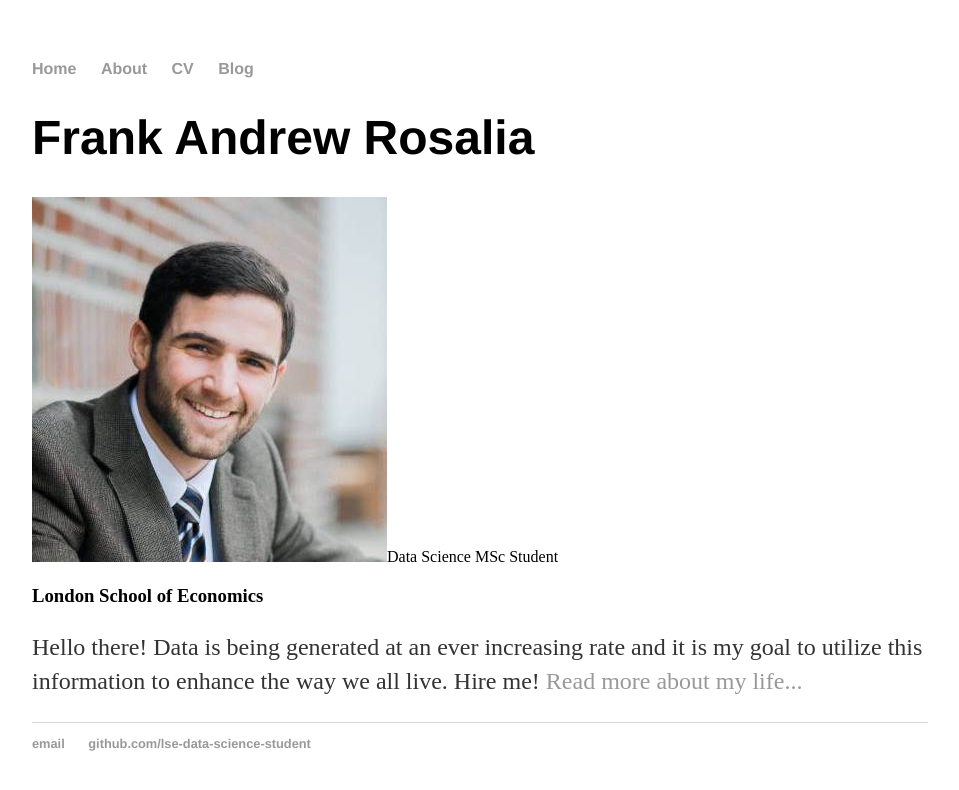
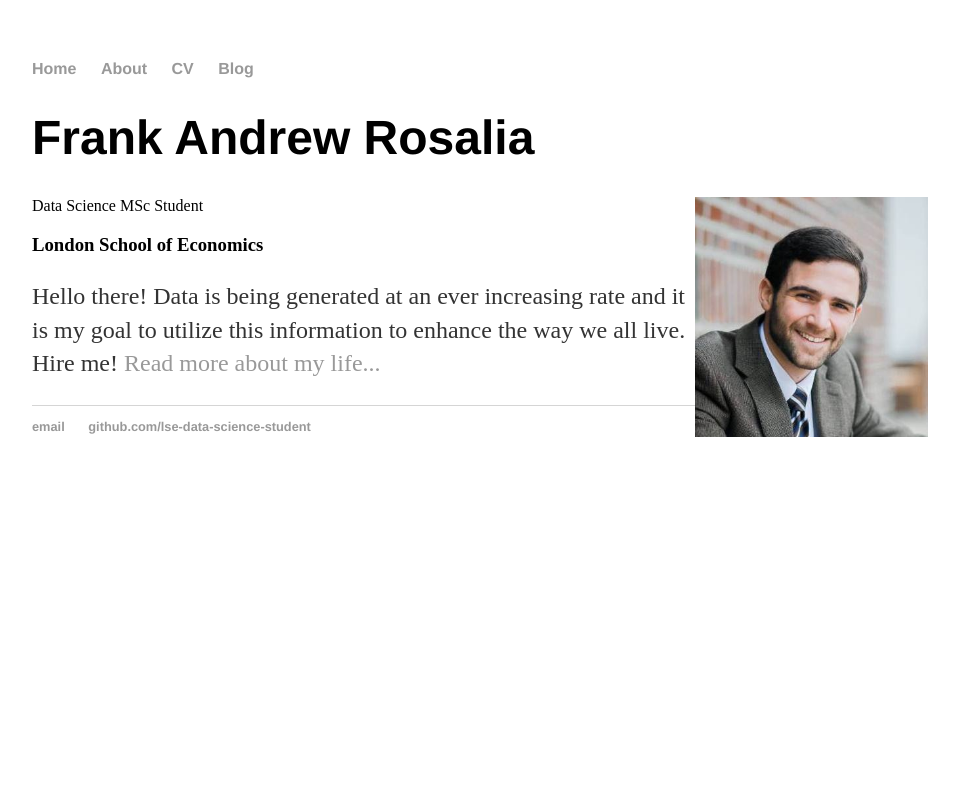
Before and after one commit to frank-rosalia/frank-rosalia.github.io, a Jekyll site: the page built from index.html, in a window 1280 px wide. Shown: the top 790 px of the page, without its empty margins (160-1119 px from the left). Built offline with Jekyll 4.4.1, drawn with Linux system fonts in a browser that asks for light colours.

Commit message:
Update index.html

```diff
--- a/index.html
+++ b/index.html
@@ -4,7 +4,7 @@ title: Frank Rosalia, Data Scientist In Training
 ---
 <div class="blurb">
 	<h1>Frank Andrew Rosalia</h1>
-	<img src="/assets/frankrosaliaphoto.jpg",width="233",height="240")
+	<img src="/assets/frankrosaliaphoto.jpg" width="233" height="240" align = "right")
 	<h2>Data Science MSc Student</h2>
 	<h3>London School of Economics</h3>
 	<p>Hello there! Data is being generated at an ever increasing rate and it is my goal to utilize this information to enhance the way we all live.  Hire me! <a href="/about">Read more about my life...</a></p>
```
